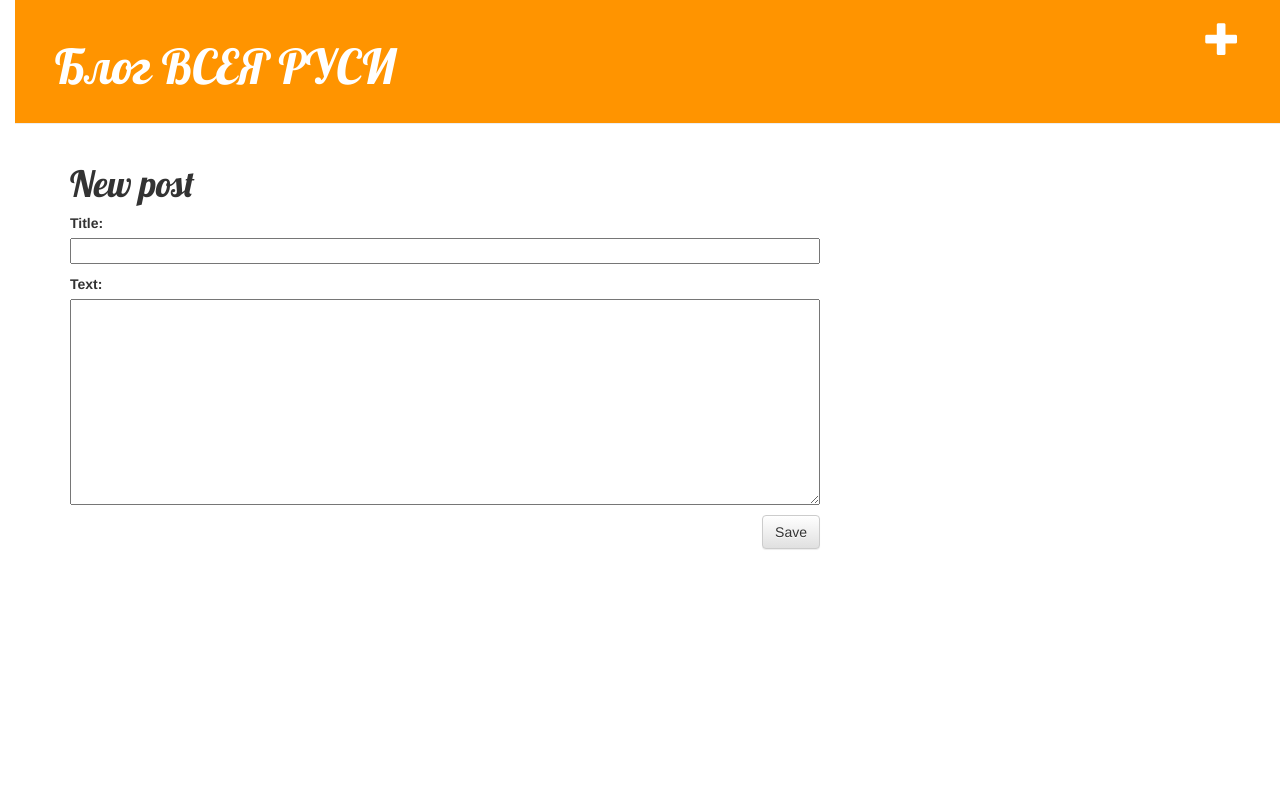
After one commit to Zo0miik/first-django-app, a Django app: page /post/new/ in a window 1280 px wide. The commit adds this page. Run offline with Django 3.2, Linux system fonts and the light colour scheme; the visitor is signed in with stand-in values (Sample User, id 1); some libraries are stand-ins or nearby versions.

Commit message:
create form

```diff
--- /dev/null
+++ b/blog/forms.py
@@ -0,0 +1,7 @@
+from django import forms
+from .models import Post
+
+class PostForm(forms.ModelForm):
+    class Meta:
+        model = Post
+        fields = ('title', 'text',)
--- /dev/null
+++ b/blog/static/css/blog.css
@@ -0,0 +1,52 @@
+h1 a {
+    color: #FCA205;
+    font-family: 'Lobster';
+}
+body {
+    padding-left: 15px;
+}
+.page-header{
+    background-color: #ff9400;
+    margin-top: 0px;
+    padding: 20px 20px 20px 40px;
+}
+.page-header h1, .page-header h1 a, .page-header h1 a:visited, .page-header h1 a:active {
+    color: #ffffff;
+    font-size: 36pt;
+    text-decoration: none;
+}
+
+.content {
+    margin-left: 40px;
+}
+
+h1, h2, h3, h4 {
+    font-family: 'Lobster', cursive;
+}
+
+.date {
+    color: #828282;
+}
+
+.save {
+    float: right;
+}
+
+.post-form textarea, .post-form input {
+    width: 100%;
+}
+
+.top-menu, .top-menu:hover, .top-menu:visited {
+    color: #ffffff;
+    float: right;
+    font-size: 26pt;
+    margin-right: 20px;
+}
+
+.post {
+    margin-bottom: 70px;
+}
+
+.post h1 a, .post h1 a:visited {
+    color: #000000;
+}
--- /dev/null
+++ b/blog/templates/blog/base.html
@@ -0,0 +1,26 @@
+{% load staticfiles %}
+<html>
+    <head>
+        <title>Первые похождения в дебрях Django</title>
+        <link rel="stylesheet" href="//maxcdn.bootstrapcdn.com/bootstrap/3.2.0/css/bootstrap.min.css">
+        <link rel="stylesheet" href="//maxcdn.bootstrapcdn.com/bootstrap/3.2.0/css/bootstrap-theme.min.css">
+        <link href="https://fonts.googleapis.com/css?family=Lobster&subset=latin,cyrillic" rel="stylesheet" type="text/css">
+        <link rel="stylesheet" href="{% static 'css/blog.css' %}">
+    </head>
+    <body>
+        <div class="page-header">
+            {% if user.is_authenticated %}
+                <a href="{% url 'post_new' %}" class="top-menu"><span class="glyphicon glyphicon-plus"></span></a>
+            {% endif %}
+            <h1><a href="/">Блог ВСЕЯ РУСИ</a></h1>
+        </div>
+        <div class="content container">
+            <div class="row">
+                <div class="col-md-8">
+                {% block content %}
+                {% endblock %}
+                </div>
+            </div>
+        </div>
+    </body>
+</html>
--- /dev/null
+++ b/blog/templates/blog/post_edit.html
@@ -0,0 +1,9 @@
+{% extends 'blog/base.html' %}
+
+{% block content %}
+    <h1>New post</h1>
+    <form method="POST" class="post-form">{% csrf_token %}
+        {{ form.as_p }}
+        <button type="submit" class="save btn btn-default">Save</button>
+    </form>
+{% endblock %}
--- a/blog/urls.py
+++ b/blog/urls.py
@@ -3,4 +3,8 @@ from . import views
 
 urlpatterns = [
     url(r'^$', views.post_list, name = 'post_list'),
+    url(r'^post/(?P<pk>\d+)/$', views.post_detail, name = 'post_detail'),
+    url(r'^post/new/$', views.post_new, name = 'post_new'),
+    url(r'^post/(?P<pk>\d+)/edit/$', views.post_edit, name='post_edit'),
+
 ]
--- a/blog/views.py
+++ b/blog/views.py
@@ -1,4 +1,40 @@
-from django.shortcuts import render
+from django.shortcuts import render, get_object_or_404, redirect
+from django.utils import timezone
+from .models import Post
+from .forms import PostForm
+
 
 def post_list(request):
-    return render(request, 'blog/post_list.html', {})
+    posts = Post.objects.filter(published_date__lte=timezone.now()).order_by('published_date')
+    return render(request, 'blog/post_list.html', {'posts':posts})
+
+def post_detail(request, pk):
+    post = get_object_or_404(Post, pk=pk)
+    return render(request, 'blog/post_detail.html', {'post':post})
+
+def post_new(request):
+    if request.method == "POST":
+        form = PostForm(request.POST)
+        if form.is_valid():
+            post = form.save(commit = False)
+            post.author = request.user
+            post.published_date = timezone.now()
+            post.save()
+            return redirect('post_detail', pk = post.pk)
+    else:
+        form = PostForm()
+    return render(request, 'blog/post_edit.html', {'form': form})
+
+def post_edit(request, pk):
+    post = get_object_or_404(Post, pk=pk)
+    if request.method == "POST":
+        form = PostForm(request.POST, instance = post)
+        if form.is_valid():
+            post = form.save(commit = False)
+            post.author = request.user
+            post.published_date = timezone.now()
+            post.save()
+            return redirect('post_detail', pk = post.pk)
+    else:
+        form = PostForm(instance = post)
+    return render(request, 'blog/post_edit.html', {'form': form})
```
Also changed, not shown: blog/templates/blog/post_detail.html (added, +16 -0 lines), blog/templates/blog/post_list.html (+12 -3 lines).
